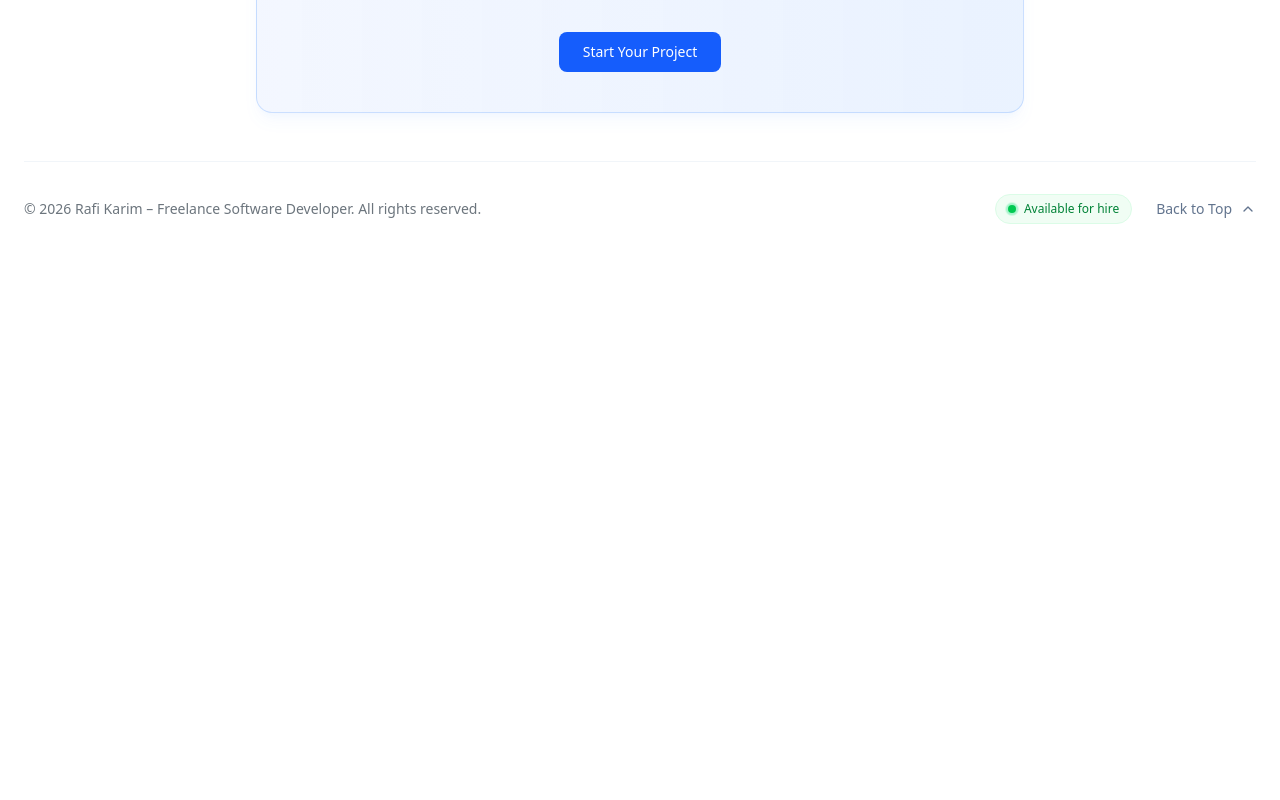
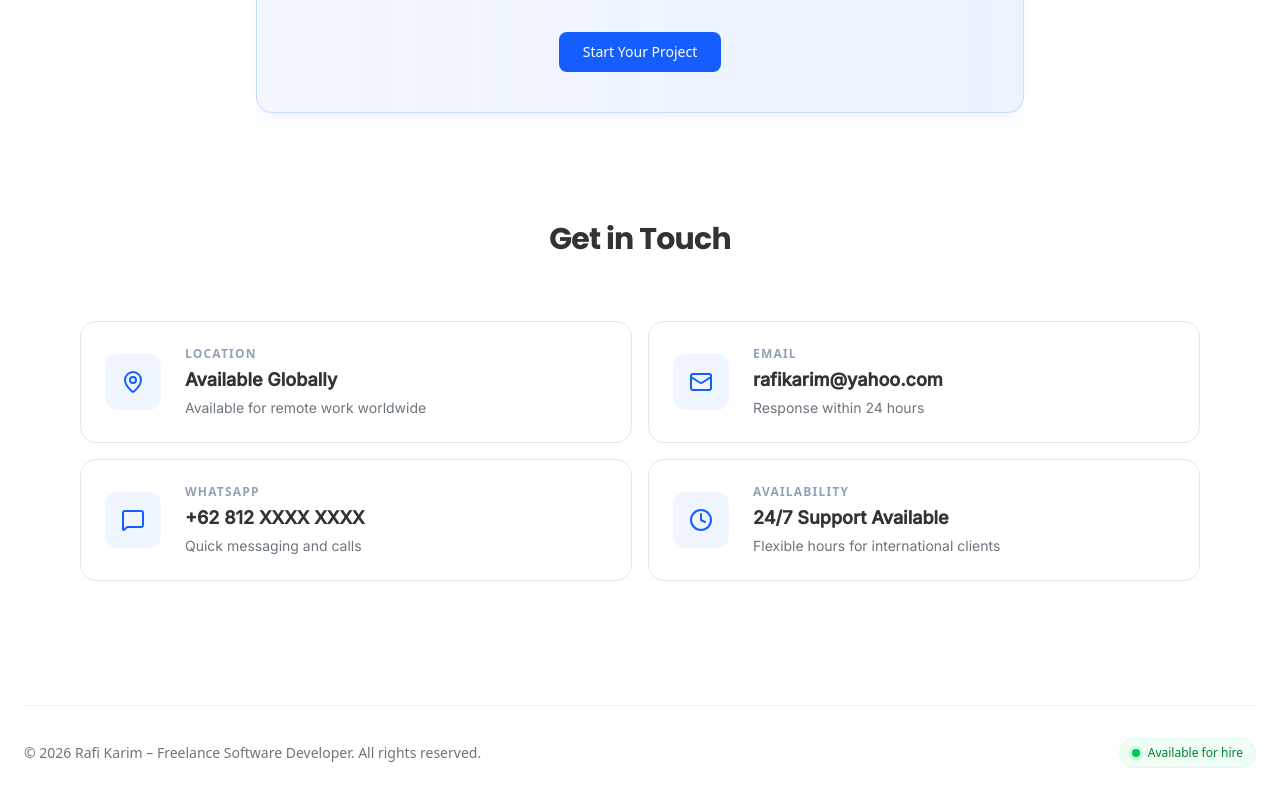
Before and after one commit to rafikarim1717/portfolio-website, a Next.js app: page / in a window 1280 px wide. Shown: the part 3151-3951 px from the top of the page. Before the commit the page ends 3407 px from the top, so only its background shows below. Built offline with nearby package versions, Linux system fonts and the light colour scheme.

Commit message:
adjust back to top button & project links

```diff
--- a/src/app/page.js
+++ b/src/app/page.js
@@ -3,8 +3,10 @@ import Hero from "@/components/Hero";
 import About from "@/components/About";
 import TechnicalExpertise from "@/components/TechnicalExpertise";
 import FeaturedProjects from "@/components/FeaturedProject";
+import ContactSection from "@/components/Contact";
 import CtaCard from "@/components/CtaCard";
 import Footer from "@/components/Footer";
+import BackToTop from "@/components/BackToTop";
 
 export default function Home() {
   return (
@@ -15,7 +17,11 @@ export default function Home() {
       <TechnicalExpertise />
       <FeaturedProjects />
       <CtaCard />
+      <ContactSection />
       <Footer />
+
+      {/* Floating Elements */}
+      <BackToTop />
     </main>
   );
 }
--- /dev/null
+++ b/src/components/BackToTop.jsx
@@ -0,0 +1,53 @@
+"use client";
+
+import React, { useState, useEffect } from "react";
+import { ChevronUp } from "lucide-react";
+
+const BackToTop = () => {
+  const [isVisible, setIsVisible] = useState(false);
+
+  // Logic buat ngecek posisi scroll
+  useEffect(() => {
+    const toggleVisibility = () => {
+      if (window.scrollY > 300) {
+        setIsVisible(true);
+      } else {
+        setIsVisible(false);
+      }
+    };
+
+    window.addEventListener("scroll", toggleVisibility);
+    return () => window.removeEventListener("scroll", toggleVisibility);
+  }, []);
+
+  const scrollToTop = () => {
+    window.scrollTo({
+      top: 0,
+      behavior: "smooth",
+    });
+  };
+
+  return (
+    <button
+      onClick={scrollToTop}
+      className={`
+        fixed bottom-8 right-8 z-50
+        p-3 rounded-full bg-white border border-blue-500/20 shadow-lg shadow-blue-500/10
+        text-[#4251EB] hover:bg-[#4251EB] hover:text-white
+        transition-all duration-300 ease-in-out transform
+        ${isVisible ? "translate-y-0 opacity-100 scale-100" : "translate-y-10 opacity-0 scale-50 pointer-events-none"}
+        group active:scale-90
+      `}
+      aria-label="Back to Top"
+    >
+      <ChevronUp className="w-6 h-6 group-hover:-translate-y-1 transition-transform duration-300" />
+
+      {/* Tooltip kecil kalo mau lebih informatif */}
+      <span className="absolute right-full mr-3 top-1/2 -translate-y-1/2 bg-slate-900 text-white text-[10px] px-2 py-1 rounded opacity-0 group-hover:opacity-100 transition-opacity whitespace-nowrap pointer-events-none">
+        Back to Top
+      </span>
+    </button>
+  );
+};
+
+export default BackToTop;
--- a/src/components/Contact.jsx
+++ b/src/components/Contact.jsx
@@ -0,0 +1,100 @@
+import React from "react";
+import { Mail, MessageSquare, MapPin, Clock } from "lucide-react";
+import Container from "./Container";
+
+const contactData = [
+  {
+    id: 1,
+    title: "Location",
+    value: "Available Globally",
+    description: "Available for remote work worldwide",
+    icon: MapPin,
+    color: "text-blue-600",
+    bg: "bg-blue-50",
+  },
+  {
+    id: 2,
+    title: "Email",
+    value: "rafikarim@yahoo.com", // Ganti email lo Jon
+    description: "Response within 24 hours",
+    icon: Mail,
+    color: "text-blue-600",
+    bg: "bg-blue-50",
+    link: "mailto:rafikarim@yahoo.com",
+  },
+  {
+    id: 3,
+    title: "WhatsApp",
+    value: "+62 812 XXXX XXXX", // Ganti nomor WA lo
+    description: "Quick messaging and calls",
+    icon: MessageSquare,
+    color: "text-blue-600",
+    bg: "bg-blue-50",
+    link: "https://wa.me/62812XXXXXXXX",
+  },
+  {
+    id: 4,
+    title: "Availability",
+    value: "24/7 Support Available",
+    description: "Flexible hours for international clients",
+    icon: Clock,
+    color: "text-blue-600",
+    bg: "bg-blue-50",
+  },
+];
+
+const ContactSection = () => {
+  return (
+    <section id="contact" className="py-20 bg-white">
+      <Container>
+        {/* Header */}
+        <div className="text-center mb-16">
+          <h2 className="font-title text-3xl text-[#333] font-bold tracking-tight mb-2">
+            Get in Touch
+          </h2>
+        </div>
+
+        {/* Contact Grid */}
+        <div className="grid grid-cols-1 md:grid-cols-2 gap-4">
+          {contactData.map((item) => {
+            const Wrapper = item.link ? "a" : "div";
+            return (
+              <Wrapper
+                key={item.id}
+                href={item.link}
+                target={item.link ? "_blank" : undefined}
+                rel={item.link ? "noopener noreferrer" : undefined}
+                className="
+                  group flex items-center gap-6 p-6 rounded-2xl bg-white border border-slate-200
+                  hover:border-blue-500/50 hover:shadow-xl hover:shadow-blue-500/10
+                  hover:-translate-y-1.5 transition-all duration-300 ease-out
+                  cursor-default no-underline
+                "
+              >
+                {/* Icon Container */}
+                <div className={`${item.bg} ${item.color} p-4 rounded-xl`}>
+                  <item.icon className="w-6 h-6" />
+                </div>
+
+                {/* Text Content */}
+                <div className="flex flex-col">
+                  <span className="text-xs font-bold text-slate-400 uppercase tracking-widest mb-1">
+                    {item.title}
+                  </span>
+                  <h4 className="font-body text-lg font-semibold text-[#333] mb-1">
+                    {item.value}
+                  </h4>
+                  <p className="text-sm text-[#6c757d] font-body">
+                    {item.description}
+                  </p>
+                </div>
+              </Wrapper>
+            );
+          })}
+        </div>
+      </Container>
+    </section>
+  );
+};
+
+export default ContactSection;
--- a/src/components/FeaturedProject.jsx
+++ b/src/components/FeaturedProject.jsx
@@ -22,6 +22,7 @@ const projects = [
     image: "/Ikonoa.png",
     category: "Company Profile",
     tags: ["Insurance Tech", "Next.js"],
+    link: "https://www.ikonoa.com/",
   },
   {
     id: 3,
@@ -31,6 +32,7 @@ const projects = [
     image: "https://placehold.co/800x500/0f1cb3/ffffff?text=Wisma52",
     category: "Business Profile",
     tags: ["Nextjs", "Landing Page"],
+    link: "https://wisma52.vercel.app/",
   },
   {
     id: 4,
@@ -40,6 +42,7 @@ const projects = [
     image: "/Genova.png", // Atau pake placeholder dulu: "https://placehold.co/800x500/0f1cb3/ffffff?text=Genova+Syrup"
     category: "Digital Catalog",
     tags: ["Catalog System", "F&B Industry"],
+    link: "https://sevenretail.id",
   },
 ];
 
--- a/src/components/Footer.jsx
+++ b/src/components/Footer.jsx
@@ -143,13 +143,13 @@ const Footer = () => {
             </div>
 
             {/* Back to Top */}
-            <button
+            {/* <button
               onClick={scrollToTop}
               className="flex items-center gap-2 text-sm text-slate-500 hover:text-[#4251EB] transition-colors group"
             >
               Back to Top
               <ChevronUp className="w-4 h-4 group-hover:-translate-y-1 transition-transform" />
-            </button>
+            </button> */}
           </div>
         </div>
       </div>
```
